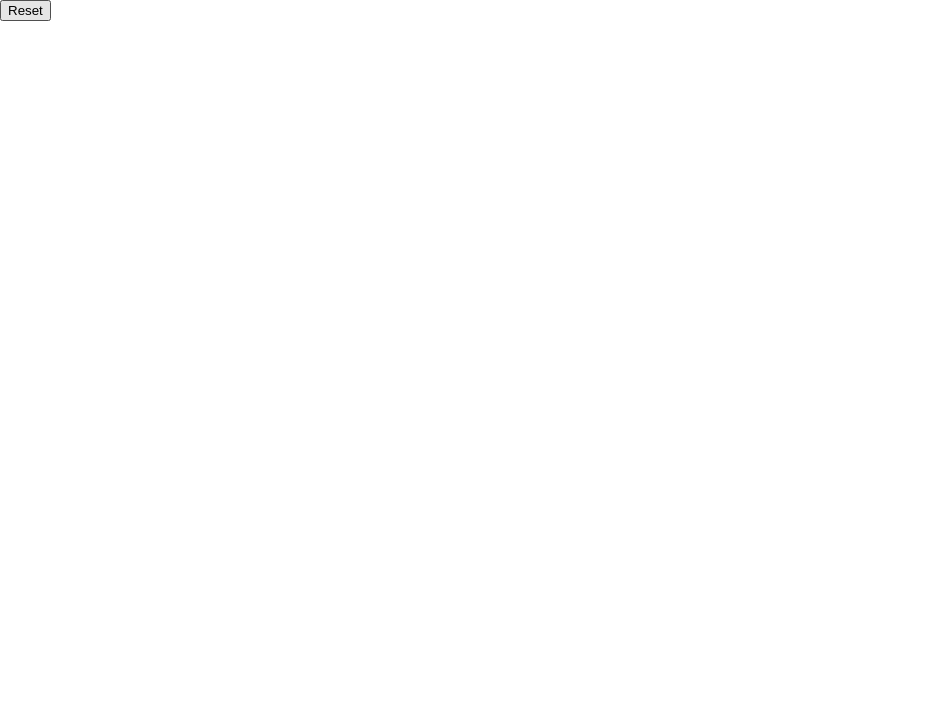
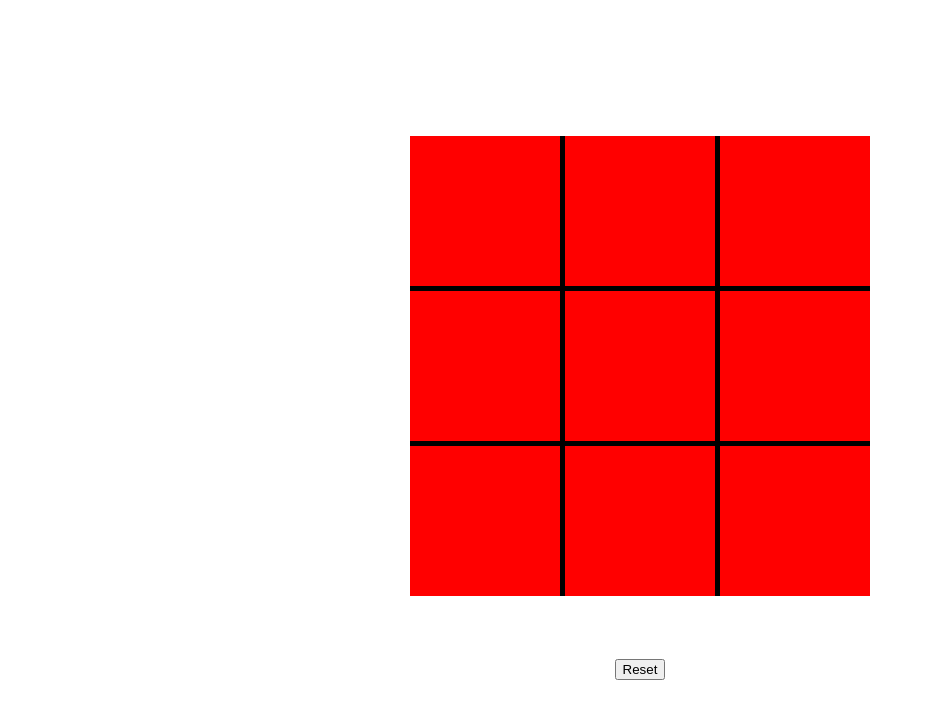
Before and after one commit to Seven719/TicTacToe, a plain HTML site: page index.html in a window 1280 px wide. Shown: the whole page, without its empty margins (0-933 px from the left). Drawn offline with Linux system fonts and the light colour scheme.

Commit message:
Added a container and a wrapper
Added basic styling to the grid

```diff
--- a/css/style.css
+++ b/css/style.css
@@ -2,3 +2,52 @@ body {
     margin: 0px;
     padding: 0px;
 }
+
+.container {
+    display: flex;
+    justify-content: center;
+    align-items: center;
+
+    height: 100vh;
+    width: 100%;
+}
+
+.content-wrapper {
+    display: flex;
+    justify-content: space-between;
+    align-items: center;
+    flex-direction: column;
+
+    height: 70vh;
+    width: 80%;
+}
+
+.content {
+    margin: 1rem;
+    background-color: black;
+    display: grid;
+    grid-template-columns: repeat(3, 1fr);
+    gap: 5px;
+}
+
+.cell {
+    display: flex;
+    justify-content: center;
+    align-items: center;
+
+    background-color: red;
+    width: 20vw;
+    height: 20vw;
+    transition: all .25s;
+}
+
+.cell:hover {
+    cursor: pointer;
+}
+
+@media (min-width:700px ) {
+    .cell{
+        width: 150px;
+        height: 150px;
+    }
+}
--- a/index.html
+++ b/index.html
@@ -8,21 +8,25 @@
         <script src="javascript.js" defer></script>
     </head>
     <body>
-        <div class="content">
-            <div class="cell"></div>
-            <div class="cell"></div>
-            <div class="cell"></div>
+        <div class="container">
+            <div class="content-wrapper">
+                <div class="content">
+                    <div class="cell" data-cell></div>
+                    <div class="cell" data-cell></div>
+                    <div class="cell" data-cell></div>
 
-            <div class="cell"></div>
-            <div class="cell"></div>
-            <div class="cell"></div>
+                    <div class="cell" data-cell></div>
+                    <div class="cell" data-cell></div>
+                    <div class="cell" data-cell></div>
 
-            <div class="cell"></div>
-            <div class="cell"></div>
-            <div class="cell"></div>
-        </div>
-        <div class="reset">
-            <button class="button button-reset" id="resetButton">Reset</button>
+                    <div class="cell" data-cell></div>
+                    <div class="cell" data-cell></div>
+                    <div class="cell" data-cell></div>
+                </div>
+                <div class="reset">
+                    <button class="button button-reset" id="resetButton">Reset</button>
+                </div>
+            </div>
         </div>
     </body>
 </html>
```
